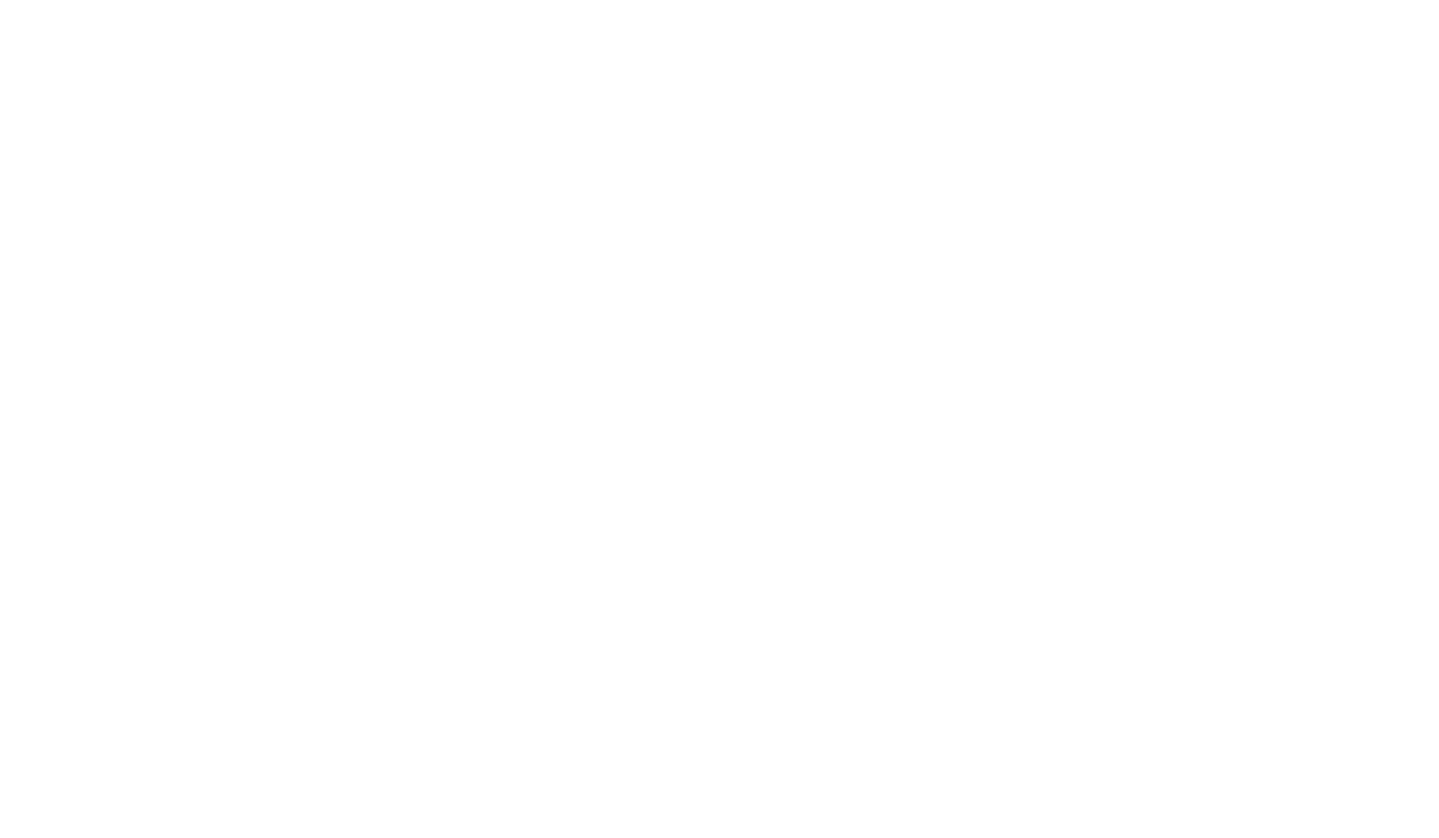
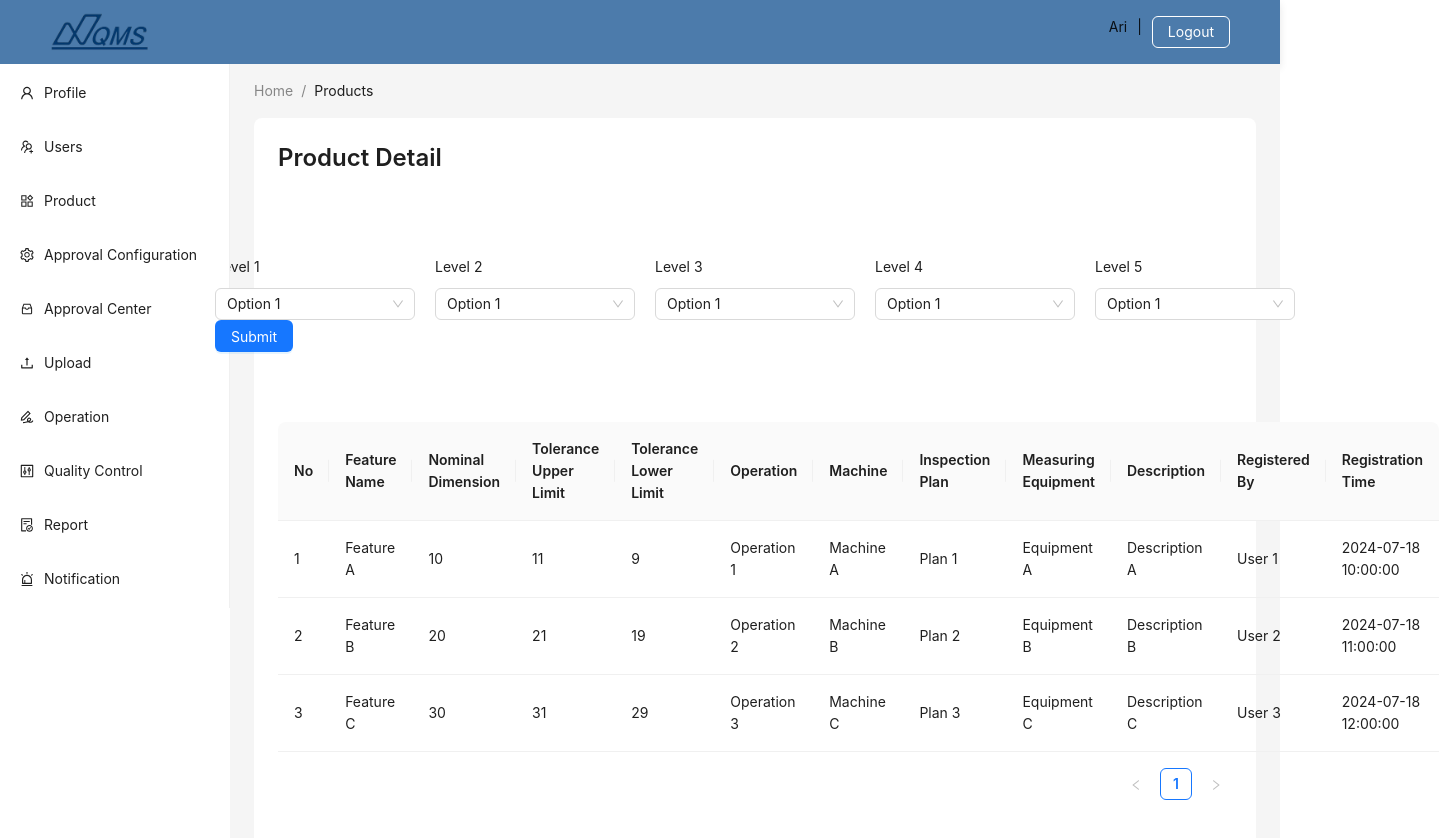
Before and after one commit to IQMS-System/AnalysisToolFrontend, a React (Vite) app: page /product/detail in a window 1280 px wide. Before the commit this address had no page. Shown: the top 838 px of the page, 1439 px wide, since content can reach past the window. Before the commit the page ends 800 px from the top, so only its background shows below. Built offline with nearby package versions, Linux system fonts and the light colour scheme.

Commit message:
feat: add ui page view detail product

```diff
--- /dev/null
+++ b/src/routes/ProductPage/ProductDetail.tsx
@@ -0,0 +1,26 @@
+import { Flex, Table, Typography } from "antd";
+import BaseLayout from "../../components/BaseLayout";
+import ProductHierarchy from "../../components/ProductHierarchy";
+import { columnProductDetail, dataProductDetail } from "./tableConfig";
+
+const { Title } = Typography;
+
+const ProductDetailPage = () => {
+  return (
+    <BaseLayout breadCrumb={["Home", "Products"]}>
+      <Flex vertical gap={50}>
+        <Flex justify="space-between">
+          <Title level={3}>Product Detail</Title>
+        </Flex>
+
+        <Flex wrap justify="center" gap={50}>
+          <ProductHierarchy />
+          <Table columns={columnProductDetail} dataSource={dataProductDetail} />
+          ;
+        </Flex>
+      </Flex>
+    </BaseLayout>
+  );
+};
+
+export default ProductDetailPage;
--- a/src/routes/ProductPage/index.tsx
+++ b/src/routes/ProductPage/index.tsx
@@ -1,6 +1,7 @@
 import { Button, Card, Flex, Modal, Typography } from "antd";
 import BaseLayout from "../../components/BaseLayout";
 import { PlusOutlined } from "@ant-design/icons";
+import { useNavigate } from "react-router-dom";
 
 const { Title, Text } = Typography;
 
@@ -17,6 +18,8 @@ const dummyData = [
 ];
 
 const ProductPage = () => {
+  const navigate = useNavigate();
+
   return (
     <BaseLayout breadCrumb={["Home", "Products"]}>
       <Flex vertical gap={50}>
@@ -38,7 +41,14 @@ const ProductPage = () => {
                   title: "Select Action",
                   footer: () => (
                     <>
-                      <Button>View</Button>
+                      <Button
+                        onClick={() => {
+                          Modal.destroyAll();
+                          navigate("/product/detail");
+                        }}
+                      >
+                        View
+                      </Button>
                       <Button type="primary">Update</Button>
                     </>
                   ),
--- /dev/null
+++ b/src/routes/ProductPage/tableConfig.ts
@@ -0,0 +1,124 @@
+import { TableProps } from "antd";
+
+interface DataType {
+  key: string;
+  featureName: string;
+  nominalDimension: number;
+  toleranceUpperLimit: number;
+  toleranceLowerLimit: number;
+  operation: string;
+  machine: string;
+  inspectionPlan: string;
+  measuringEquipment: string;
+  description: string;
+  registeredBy: string;
+  registrationTime: string;
+}
+
+export const columnProductDetail: TableProps<DataType>["columns"] = [
+  {
+    title: "No",
+    dataIndex: "key",
+    key: "number",
+  },
+  {
+    title: "Feature Name",
+    dataIndex: "featureName",
+    key: "featureName",
+  },
+  {
+    title: "Nominal Dimension",
+    dataIndex: "nominalDimension",
+    key: "nominalDimension",
+  },
+  {
+    title: "Tolerance Upper Limit",
+    dataIndex: "toleranceUpperLimit",
+    key: "toleranceUpperLimit",
+  },
+  {
+    title: "Tolerance Lower Limit",
+    dataIndex: "toleranceLowerLimit",
+    key: "toleranceLowerLimit",
+  },
+  {
+    title: "Operation",
+    dataIndex: "operation",
+    key: "operation",
+  },
+  {
+    title: "Machine",
+    dataIndex: "machine",
+    key: "machine",
+  },
+  {
+    title: "Inspection Plan",
+    dataIndex: "inspectionPlan",
+    key: "inspectionPlan",
+  },
+  {
+    title: "Measuring Equipment",
+    dataIndex: "measuringEquipment",
+    key: "measuringEquipment",
+  },
+  {
+    title: "Description",
+    dataIndex: "description",
+    key: "description",
+  },
+  {
+    title: "Registered By",
+    dataIndex: "registeredBy",
+    key: "registeredBy",
+  },
+  {
+    title: "Registration Time",
+    dataIndex: "registrationTime",
+    key: "registrationTime",
+  },
+];
+
+export const dataProductDetail: DataType[] = [
+  {
+    key: "1",
+    featureName: "Feature A",
+    nominalDimension: 10,
+    toleranceUpperLimit: 11,
+    toleranceLowerLimit: 9,
+    operation: "Operation 1",
+    machine: "Machine A",
+    inspectionPlan: "Plan 1",
+    measuringEquipment: "Equipment A",
+    description: "Description A",
+    registeredBy: "User 1",
+    registrationTime: "2024-07-18 10:00:00",
+  },
+  {
+    key: "2",
+    featureName: "Feature B",
+    nominalDimension: 20,
+    toleranceUpperLimit: 21,
+    toleranceLowerLimit: 19,
+    operation: "Operation 2",
+    machine: "Machine B",
+    inspectionPlan: "Plan 2",
+    measuringEquipment: "Equipment B",
+    description: "Description B",
+    registeredBy: "User 2",
+    registrationTime: "2024-07-18 11:00:00",
+  },
+  {
+    key: "3",
+    featureName: "Feature C",
+    nominalDimension: 30,
+    toleranceUpperLimit: 31,
+    toleranceLowerLimit: 29,
+    operation: "Operation 3",
+    machine: "Machine C",
+    inspectionPlan: "Plan 3",
+    measuringEquipment: "Equipment C",
+    description: "Description C",
+    registeredBy: "User 3",
+    registrationTime: "2024-07-18 12:00:00",
+  },
+];
--- a/src/routes/index.tsx
+++ b/src/routes/index.tsx
@@ -13,6 +13,7 @@ import ReportPage from "./ReportPage";
 import NotificationPage from "./NotificationPage";
 import ApprovalListPage from "./ApprovalConfigPage/ApprovalList";
 import ApprovalEditPage from "./ApprovalConfigPage/ApprovalEdit";
+import ProductDetailPage from "./ProductPage/ProductDetail";
 
 const MainRoutes = () => {
   return (
@@ -23,6 +24,7 @@ const MainRoutes = () => {
         <Route path="/" element={<ProfilePage />} />
         <Route path="/users" element={<UsersPage />} />
         <Route path="/product" element={<ProductPage />} />
+        <Route path="/product/detail" element={<ProductDetailPage />} />
         <Route path="/approval-config" element={<ApprovalConfigPage />} />
         <Route path="/approval-config/read" element={<ApprovalListPage />} />
         <Route path="/approval-config/edit" element={<ApprovalEditPage />} />
```
